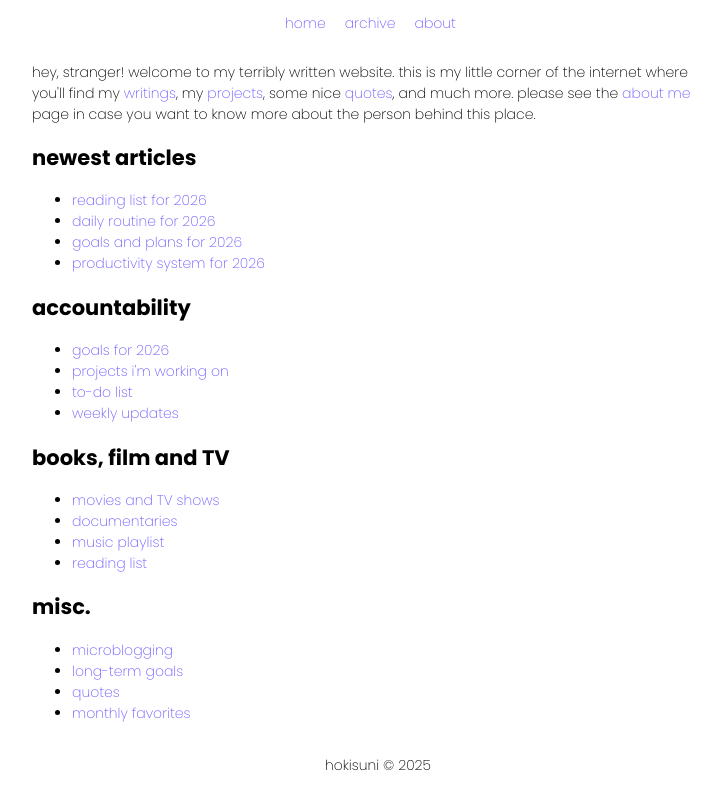
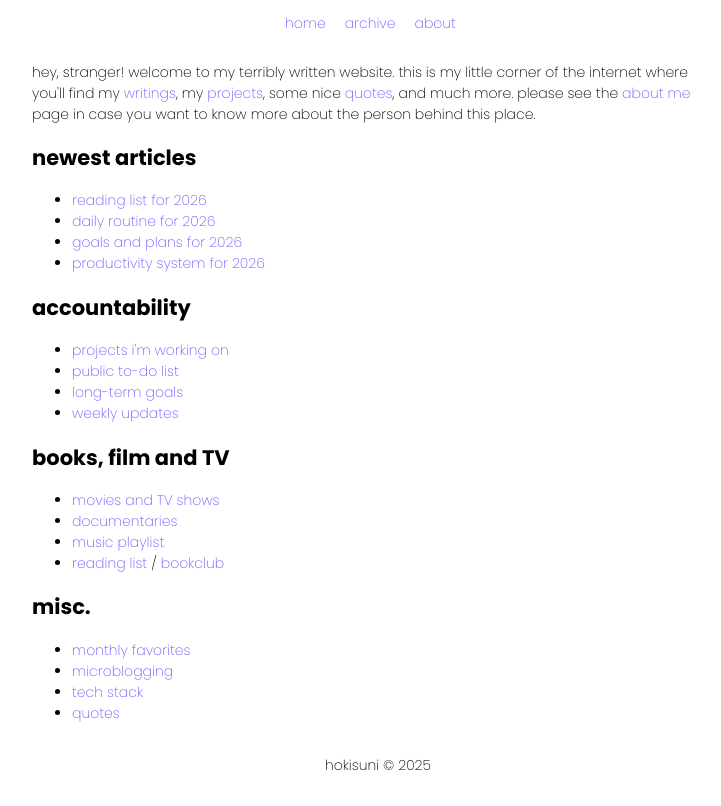
Before and after one commit to hokisuni/hokisuni.github.io, a plain HTML site: page index.html in a window 1280 px wide. Shown: the part 93-899 px from the top of the page, without its empty margins (262-983 px from the left). Drawn offline with Linux system fonts and the light colour scheme.

Commit message:
Update index.html

```diff
--- a/index.html
+++ b/index.html
@@ -100,9 +100,9 @@ grid-column: span 3;
 </ul>
 <h2>accountability</h2>
 <ul>
-<li><a href="#">goals for 2026</a></li>
 <li><a href="#">projects i'm working on</a></li>
-<li><a href="#">to-do list</a></li>
+<li><a href="#">public to-do list</a></li>
+<li><a href="#">long-term goals</a></li>
 <li><a href="#">weekly updates</a></li>
 </ul>
 <h2>books, film and TV</h2>
@@ -110,14 +110,14 @@ grid-column: span 3;
 <li><a href="#">movies and TV shows</a></li>
 <li><a href="#">documentaries</a></li>
 <li><a href="#">music playlist</a></li>
-<li><a href="#">reading list</a></li>
+<li><a href="#">reading list</a> / <a href="#">bookclub</a></li>
 </ul>
 <h2>misc.</h2>
 <ul>
+<li><a href="#">monthly favorites</a></li>
 <li><a href="#">microblogging</a></li>
-<li><a href="#">long-term goals</a></li>
+<li><a href="#">tech stack</a></li>
 <li><a href="#">quotes</a></li>
-<li><a href="#">monthly favorites</a></li>
 </ul>
 </article>
 <section></section>
```
